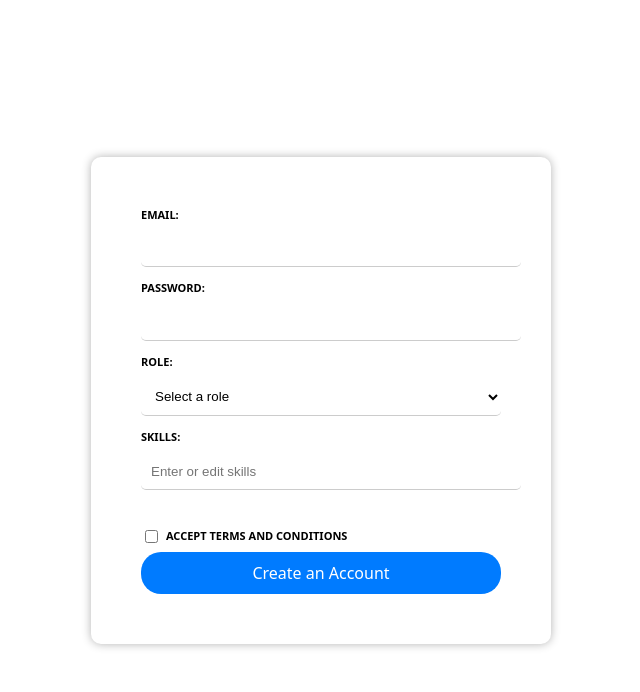
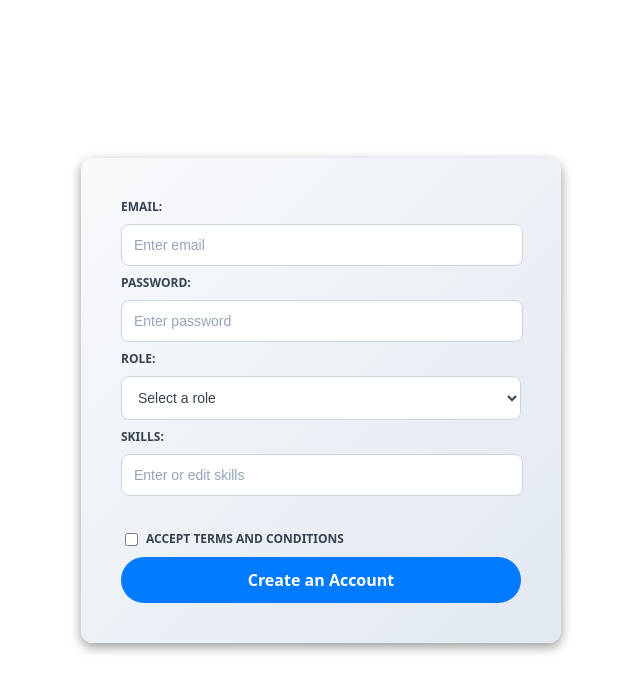
Before and after one commit to anushka9540/Vue-JS, a Vue app: page / in a window 1280 px wide. Shown: the top 692 px of the page, without its empty margins (319-959 px from the left). Built offline with nearby package versions, Linux system fonts and the light colour scheme.

Commit message:
removed error message after typing & selecting

```diff
--- a/src/components/SignupForm.vue
+++ b/src/components/SignupForm.vue
@@ -1,11 +1,12 @@
 <template>
   <form class="form-container" @submit.prevent="submitForm" @keydown.enter.prevent>
     <label for="mail">EMAIL:</label>
-    <input type="text" v-model="email" name="mail" id="mail" class="input-field" />
+    <input type="text" v-model="email" name="mail" id="mail" class="input-field" placeholder="Enter email" />
     <p v-if="emailError" class="error-text">{{ emailError }}</p>
 
     <label for="pass">PASSWORD:</label>
-    <input type="password" v-model="password" name="pass" id="pass" class="input-field" maxlength="8" />
+    <input type="password" v-model="password" name="pass" id="pass" class="input-field" maxlength="8"
+      placeholder="Enter password" />
     <p v-if="passwordError" class="error-text">{{ passwordError }}</p>
 
     <label for="role">ROLE:</label>
@@ -62,23 +63,53 @@ export default {
       return /^(?=.*[a-z])(?=.*[A-Z])(?=.*\d)(?=.*[@$!%*?&])[A-Za-z\d@$!%*?&]{8}$/.test(this.password);
     }
   },
+  watch: {
+
+
+
+    email(value) {
+      if (!value.trim()) {
+        this.emailError = 'Email is required.';
+      } else if (!value.includes('@')) {
+        this.emailError = 'Please enter a valid email, including @';
+      } else {
+        this.emailError = '';
+      }
+    },
+    password(value) {
+      if (!value.trim()) {
+        this.passwordError = 'Password is required.';
+      } else if (!this.isPasswordValid) {
+        this.passwordError = 'Password must be 8 chars long, include 1 uppercase, 1 lowercase, 1 number, and 1 special character.';
+      } else {
+        this.passwordError = '';
+      }
+    },
+    role(value) {
+      this.roleError = value ? '' : 'Please select a role.';
+    },
+    terms(value) {
+      this.termsError = value ? '' : 'You must accept the terms and conditions.';
+    }
+  },
   methods: {
     handleKeyUp(event) {
       if (event.key === ',' || event.key === 'Enter') {
         this.newSkill = this.newSkill.replace(/,$/, '').trim();
         if (this.newSkill !== '') {
           if (this.editingIndex !== null) {
-            this.skills[this.editingIndex] = this.newSkill;
+            this.skills.splice(this.editingIndex, 1, this.newSkill);
             this.editingIndex = null;
           } else {
-
-            this.skills.push(this.newSkill);
+            this.skills = [...this.skills, this.newSkill];
           }
           this.newSkill = '';
+          this.skillsError = '';
         }
         event.preventDefault();
       }
-    },
+    }
+    ,
     editSkill(index) {
       this.newSkill = this.skills[index];
       this.skills.splice(index, 1);
@@ -87,15 +118,32 @@ export default {
     removeSkill(index) {
       this.skills.splice(index, 1);
     },
+
+
     validateForm() {
-      this.emailError = this.email.includes('@') ? '' : 'Invalid email format include @.';
-      this.passwordError = this.isPasswordValid ? '' : 'Password must be 8 chars long, include 1 uppercase, 1 lowercase, 1 number, and 1 special character.';
+      if (!this.email.trim()) {
+        this.emailError = 'Email is required.';
+      } else if (!this.email.includes('@')) {
+        this.emailError = 'Please enter a valid email.';
+      } else {
+        this.emailError = '';
+      }
+
+      if (!this.password.trim()) {
+        this.passwordError = 'Password is required.';
+      } else if (!this.isPasswordValid) {
+        this.passwordError = 'Password must be 8 chars long, include 1 uppercase, 1 lowercase, 1 number, and 1 special character.';
+      } else {
+        this.passwordError = '';
+      }
+
       this.roleError = this.role ? '' : 'Please select a role.';
       this.skillsError = this.skills.length > 0 ? '' : 'Please enter at least one skill.';
       this.termsError = this.terms ? '' : 'You must accept the terms and conditions.';
 
       return !(this.emailError || this.passwordError || this.roleError || this.skillsError || this.termsError);
-    },
+    }
+    ,
     submitForm() {
       if (this.validateForm()) {
         console.log('Form submitted:', {
@@ -112,41 +160,55 @@ export default {
 };
 </script>
 
-<style scoped>
+ <style scoped>
 .form-container {
-  width: 360px;
-  padding: 50px;
-  background: #fff;
-  border-radius: 10px;
-  box-shadow: 0 0 10px rgba(0, 0, 0, 0.3);
+  width: 400px;
+  padding: 40px;
+  background: linear-gradient(135deg, #f8fafc, #e2e8f0);
+  border-radius: 12px;
+  box-shadow: 0 4px 12px rgba(0, 0, 0, 0.4);
   color: black;
   display: flex;
   flex-direction: column;
   align-items: flex-start;
-  gap: 6px;
-  margin: auto;
+  gap: 8px;
 }
 
 label {
-  font-size: 11px;
-  font-weight: 800;
+  font-size: 12px;
+  font-weight: 700;
+  color: #374151;
 }
 
 .input-field {
+  width: 94%;
+  padding: 12px;
+  border-radius: 8px;
+  background: #ffffff;
+  border: 1px solid #cbd5e1;
+  color: #374151;
+  font-size: 14px;
+  transition: 0.3s;
+}
+
+#role {
   width: 100%;
-  padding: 10px;
-  border: none;
-  border-radius: 5px;
-  background: #fff;
-  color: black;
-  border-bottom: 1px solid #ccc;
-  margin-top: 2px;
-  margin-bottom: 7px;
+}
+
+.input-field::placeholder {
+  color: #94a3b8;
+}
+
+.input-field:focus {
+  border-color: #007bff;
+  background: #f8fafc;
+  outline: none;
+  box-shadow: 0 0 5px rgba(0, 123, 255, 0.4);
 }
 
 .error-text {
   color: red;
-  font-size: 10px;
+  font-size: 11px;
   margin-top: -3px;
 }
 
@@ -158,31 +220,32 @@ label {
 }
 
 .skill-box {
-  background: #f3f4f6;
-  padding: 6px 12px;
-  border-radius: 20px;
+  background: #dbeafe;
+  padding: 6px 14px;
+  border-radius: 18px;
   font-size: 13px;
-  font-weight: 500;
+  font-weight: 600;
   display: flex;
   align-items: center;
-  box-shadow: 0px 2px 5px rgba(0, 0, 0, 0.1);
-  transition: 0.2s;
+  color: #1e3a8a;
+  box-shadow: 0 2px 5px rgba(0, 0, 0, 0.1);
+  transition: 0.3s;
 }
 
 .skill-box:hover {
-  background: #e5e7eb;
+  background: #bfdbfe;
 }
 
 .edit-btn,
 .remove-btn {
   background: none;
   border: none;
-  font-size: 12px;
+  font-size: 14px;
   cursor: pointer;
-  transition: 0.2s;
+  transition: 0.3s;
   display: flex;
   align-items: center;
-  margin-left: 5px;
+  margin-left: 7px;
 }
 
 .edit-btn {
@@ -212,27 +275,30 @@ label {
 
 .submit-button {
   width: 100%;
-  padding: 10px;
+  padding: 12px;
   background: #007bff;
   color: white;
   border: none;
-  border-radius: 20px;
+  border-radius: 25px;
   cursor: pointer;
   font-size: 16px;
+  font-weight: 600;
+  transition: 0.3s;
 }
 
 .submit-button:hover {
   background: #0056b3;
+  transform: scale(1.03);
 }
 
 @media (max-width: 768px) {
   .form-container {
     width: 80%;
-    padding: 30px;
+    padding: 25px;
   }
 
   .input-field {
-    padding: 8px;
+    padding: 10px;
   }
 
   .submit-button {
```
